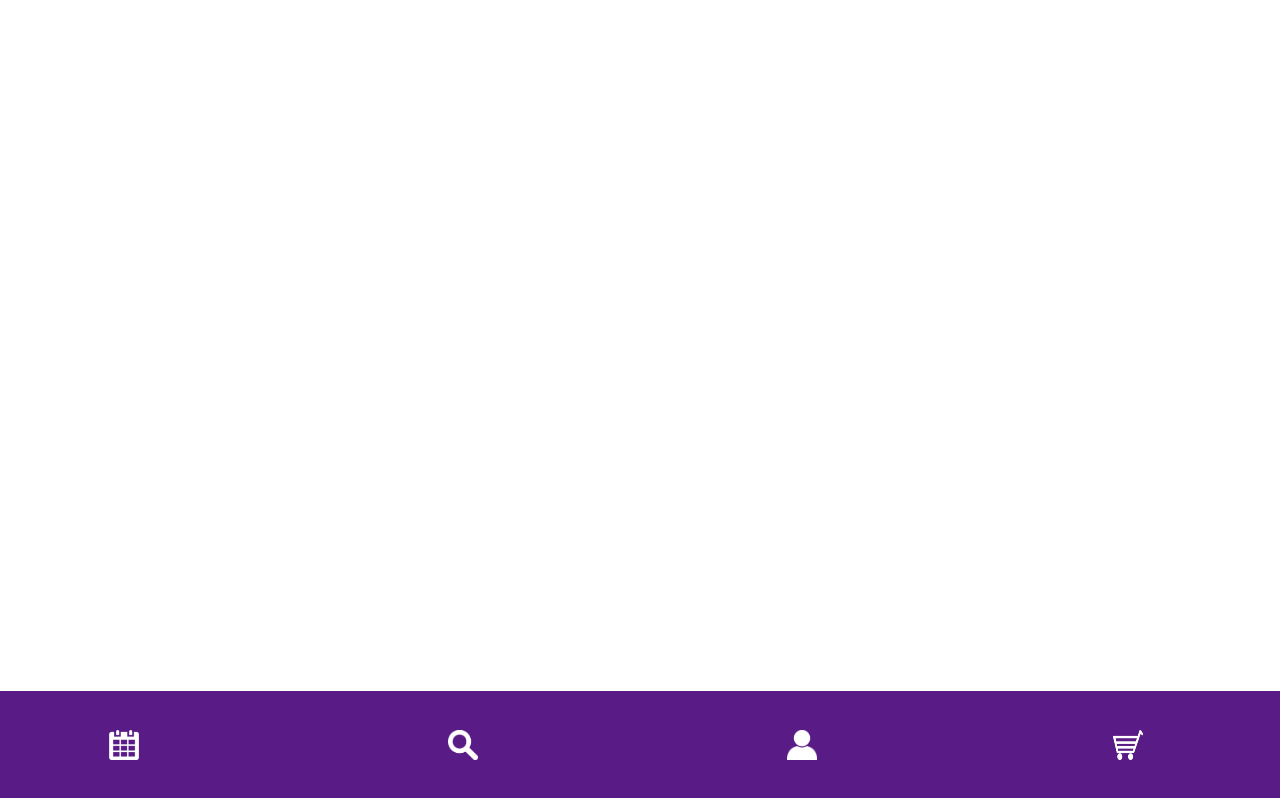
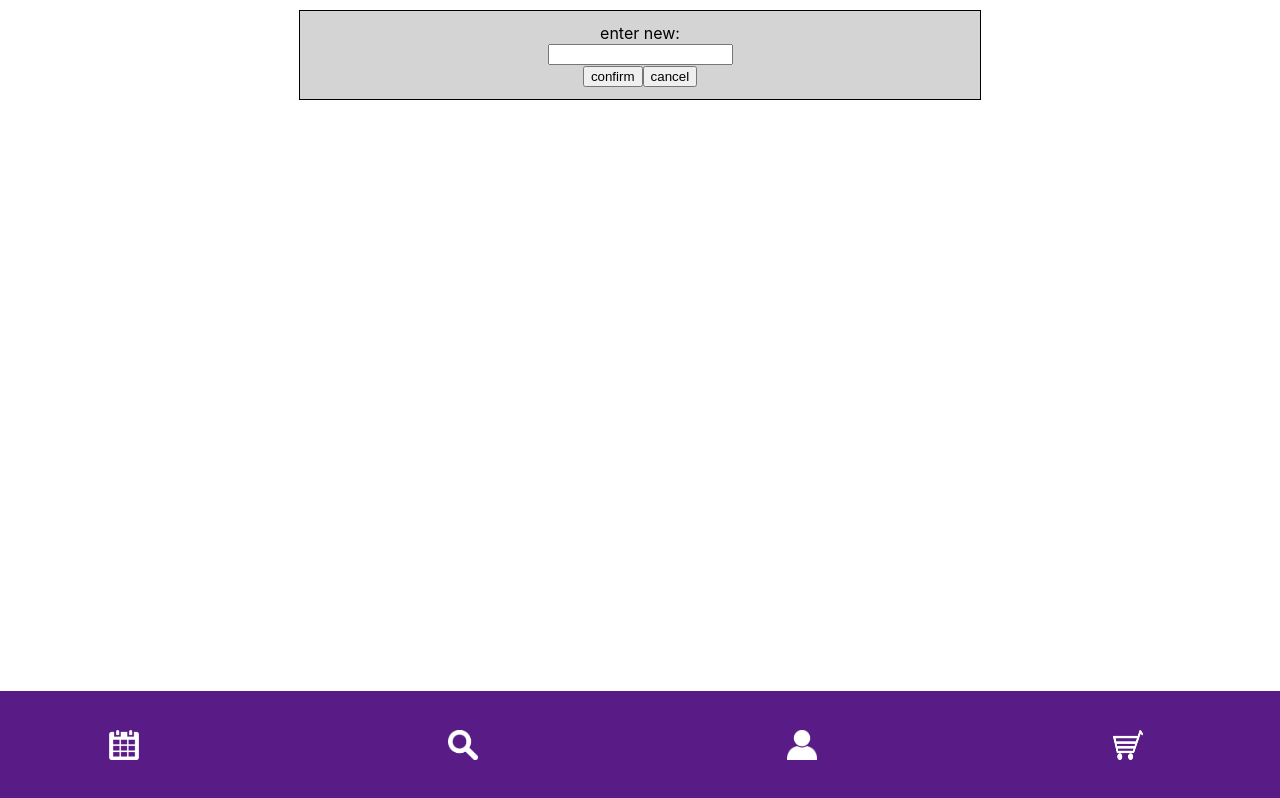
Before and after one commit to agiledev-students-fall2022/final-project-team-albert-pro-max, a React (Create React App) app in the folder front-end/: page /editinfo in a window 1280 px wide. Before the commit this address had no page. Built offline with nearby package versions, Linux system fonts and the light colour scheme.

Commit message:
create reset pop-up component from user story #4

```diff
--- a/front-end/src/App.js
+++ b/front-end/src/App.js
@@ -6,6 +6,7 @@ import Profile from './Profile';
 import CourseSearch from './CourseSearch';
 import CourseDetails from './CourseDetails'
 import Footer from './Footer';
+import EditInfo from './EditInfo'
 
 function App() {
   return (
@@ -18,6 +19,7 @@ function App() {
             <Route path="/profile" element={<Profile />} />
             <Route path="/coursesearch" element={<CourseSearch />} />
             <Route path="/coursedetails" element={<CourseDetails />} />
+            <Route path="/editinfo" element={<EditInfo />} />
           </Routes>
         </main>
         <Footer/>
--- /dev/null
+++ b/front-end/src/EditInfo.css
@@ -0,0 +1,9 @@
+.EditInfo {
+    border: 1px;
+    background-color: rgb(212, 212, 212);
+    border-style: solid;
+    margin: 10px;
+    width: 50%;
+    padding: 12px 20px;
+    display: inline-block;
+}
--- /dev/null
+++ b/front-end/src/EditInfo.js
@@ -0,0 +1,20 @@
+import './EditInfo.css'
+
+const EditInfo = () =>{
+    return(
+        <div className="EditInfo">
+            <form>
+                <label>
+                    <div>enter new:</div>
+                    <input type="text" name="password" />
+                </label>
+                <div>
+                    <input type="submit" value="confirm" />
+                    <input type="submit" value="cancel" />
+                </div>
+            </form>
+        </div>
+    )
+
+}
+export default EditInfo
```
